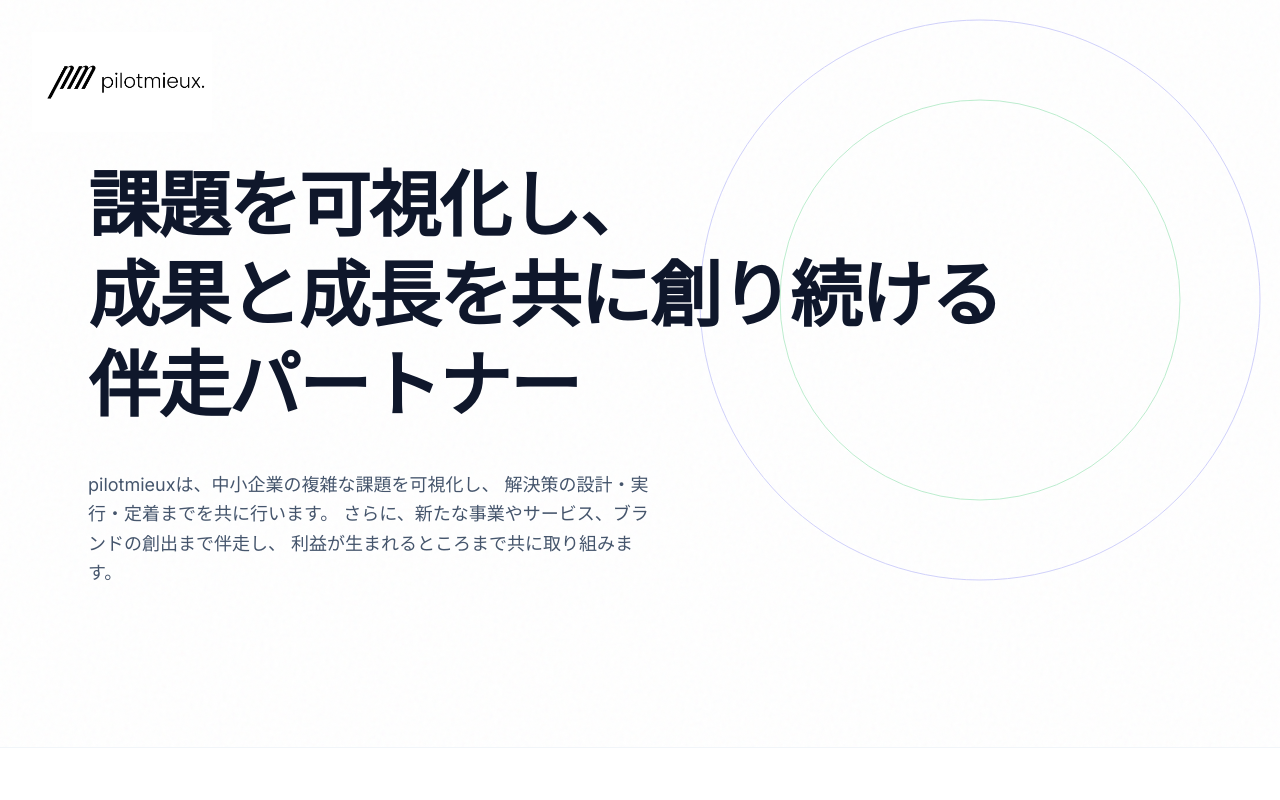
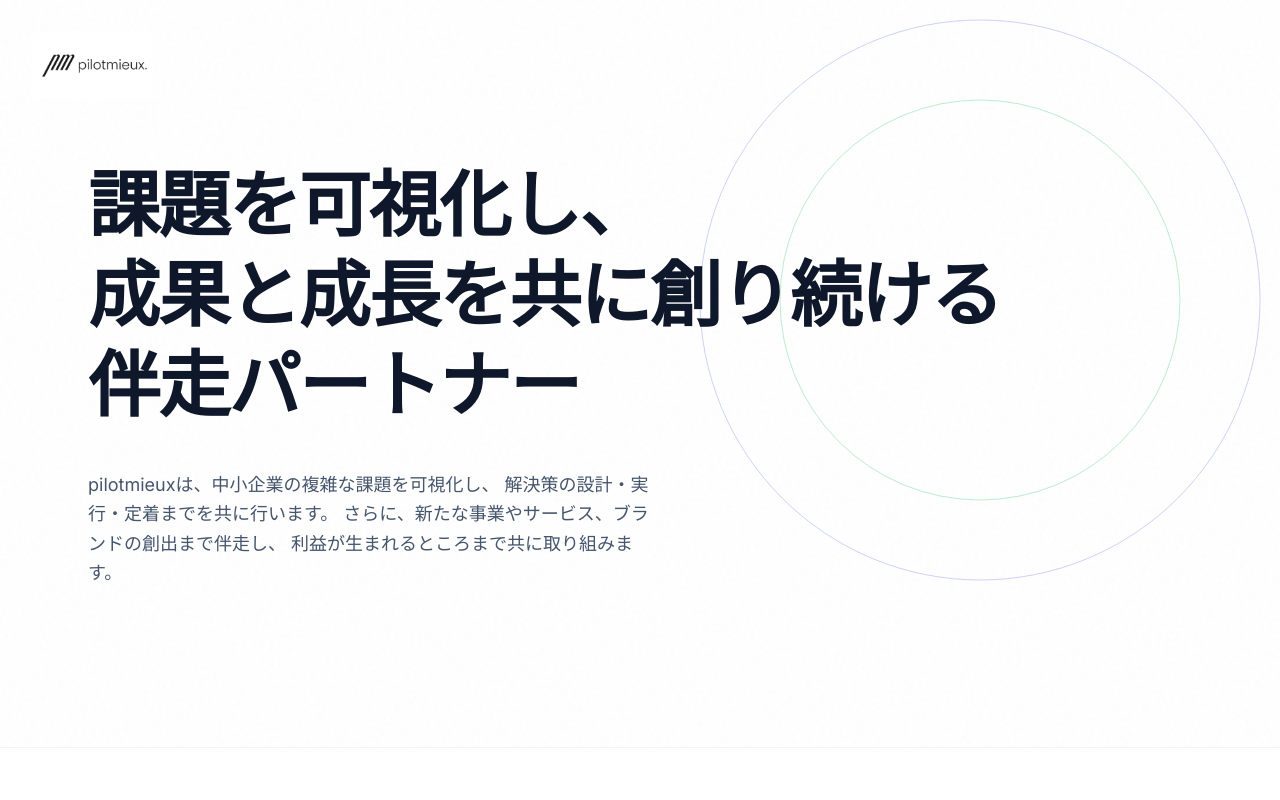
Before and after one commit to tanakasota0001-boop/pilotmieux, a Next.js app: page / in a window 1280 px wide. Shown: the top 800 px of the page. Built offline with nearby package versions, Linux system fonts and the light colour scheme.

Commit message:
Update logo posi
Update logo posi

```diff
--- a/app/page.tsx
+++ b/app/page.tsx
@@ -51,14 +51,14 @@ const services = [
     opacity: logoOpacity,
     y: logoY,
   }}
-  className="fixed top-8 left-8 z-50"
+  className="fixed top-4 left-4 md:top-8 md:left-8 z-50"
 >
   <Image
     src="/og.jpg"
     alt="pilotmieux logo"
-    width={180}
-    height={50}
-    className="object-contain"
+    width={120}
+    height={32}
+    className="object-contain opacity-90"
     priority
   />
 </motion.div>
```
